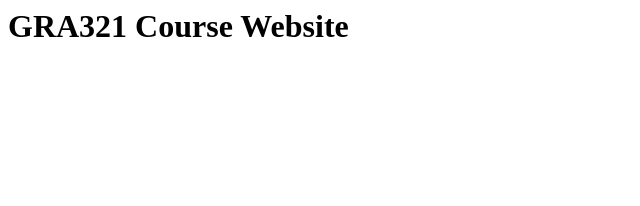
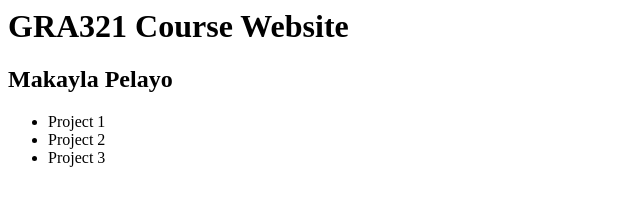
Before and after one commit to mepelayo/gra321-f19, a plain HTML site: page index.html in a window 1280 px wide. Shown: the whole page, without its empty margins (0-640 px from the left). Drawn offline with Linux system fonts and the light colour scheme.

Commit message:
Add more detail

```diff
--- a/index.html
+++ b/index.html
@@ -1,8 +1,14 @@
 <html>
 <head>
-    <title>GRA321</title>
+    <title>Makayla Pelayo - GRA321</title>
 </head>
 <body>
     <h1>GRA321 Course Website</h1>
+    <h2>Makayla Pelayo</h2>
+    <ul>
+        <li>Project 1</li>
+        <li>Project 2</li>
+        <li>Project 3</li>
+    </ul>
 </body>
 </html>
```
